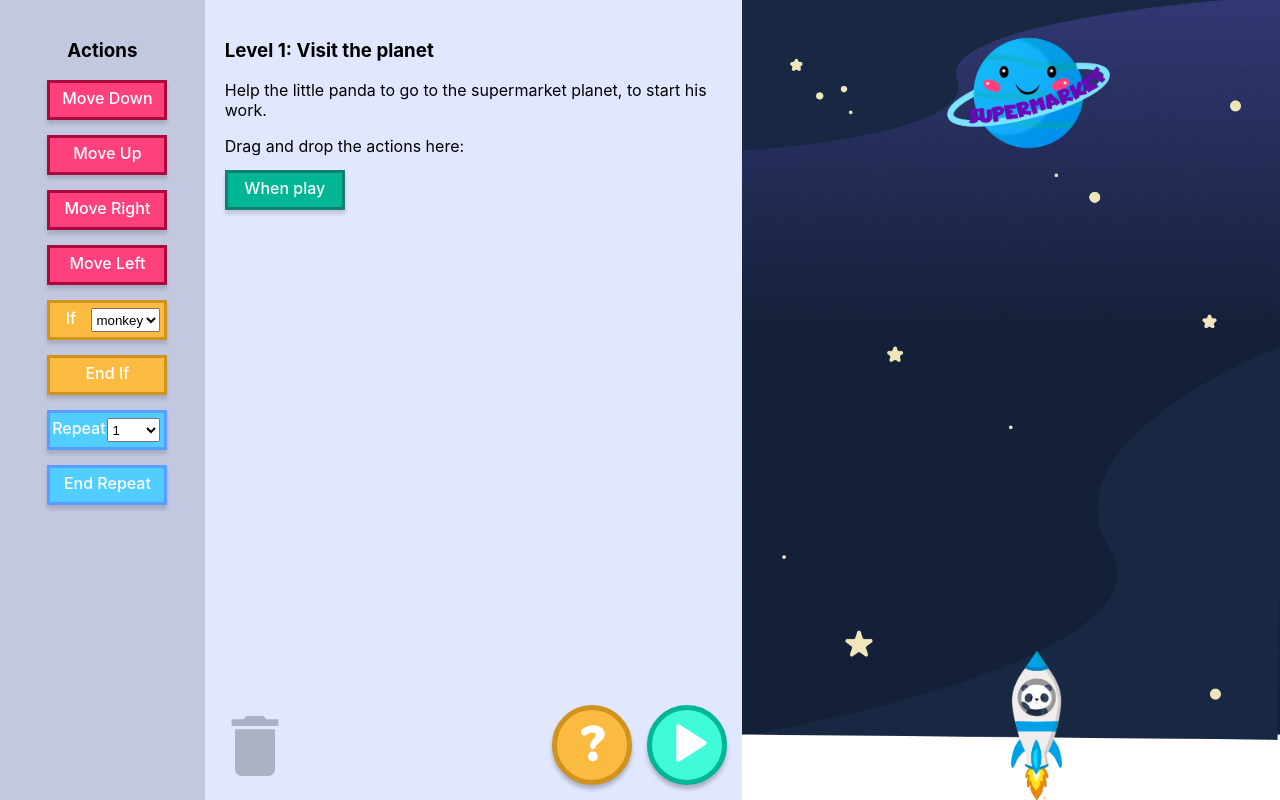
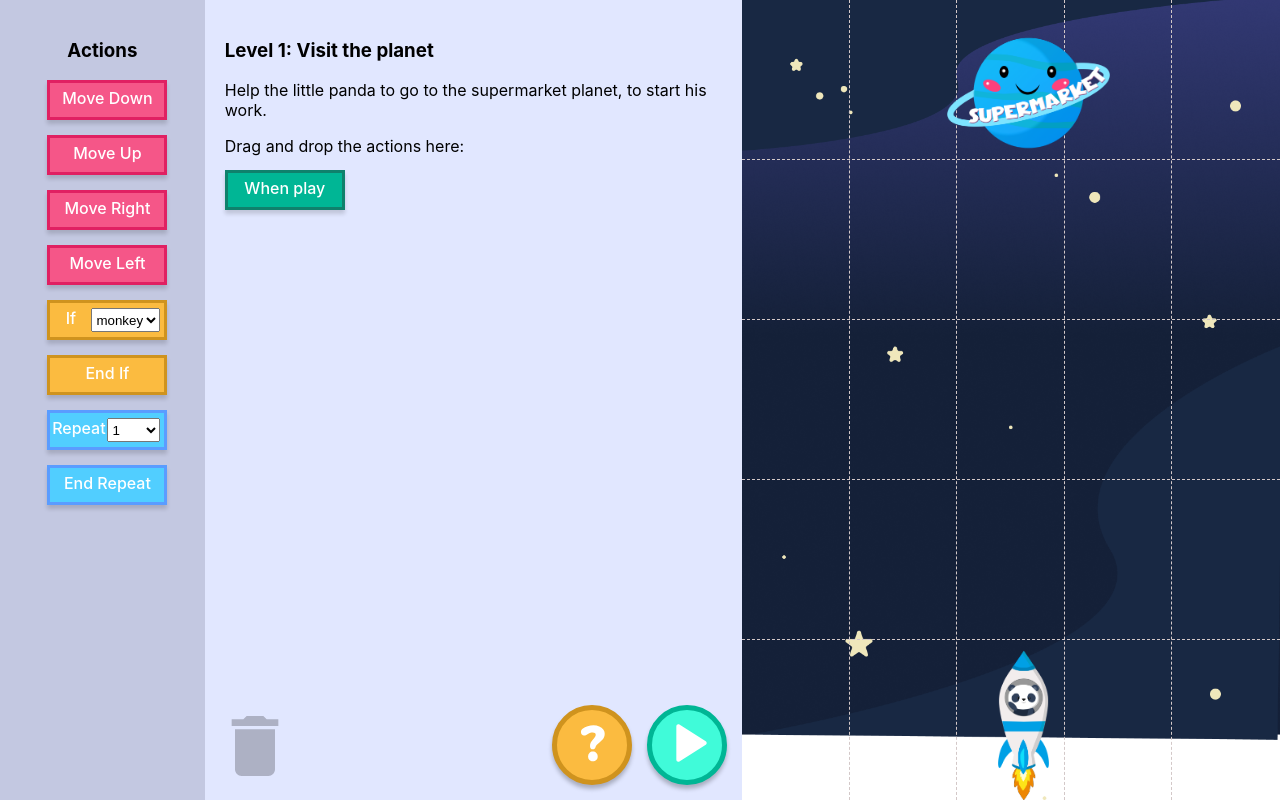
Before and after one commit to katmpatz/LearningHowToCode, a React (Create React App) app: page / in a window 1280 px wide. Built offline with nearby package versions, Linux system fonts and the light colour scheme.

Commit message:
add grid

```diff
--- a/src/Main.css
+++ b/src/Main.css
@@ -131,7 +131,13 @@
     padding-top: 5px;
 }
 
+.command:hover{
+    cursor: pointer;
+}
 
+.block:hover{
+    cursor: pointer;
+}
 
 .buttons-panel{
     grid-row: 3;
@@ -167,6 +173,10 @@
     margin-bottom: 15px;
 }
 
+.round-btn:hover{
+    cursor: pointer;
+}
+
 #help-btn{
     background-color: #FBBB40;
     border: 5px solid #CF931E;
@@ -177,9 +187,25 @@
     border: 5px solid #00B695;
 }
 
+
+#help-btn:hover{
+    background-color: #eea230;
+    border: 5px solid #CF931E;
+}
+
+#play-btn:hover{
+    background-color: #0df0c6;
+    border: 5px solid #00B695;
+}
+
 #play-icon{
     padding-left:8px;
 }
+
+#delete:hover{
+    filter: invert(0.5);
+}
+
 
 .output{
     grid-column: 3;
@@ -187,6 +213,9 @@
     background-image: url("background.png");
     background-repeat: no-repeat;
     background-size: cover;
+    display: grid;
+    grid-template-columns: repeat(5, [col-start] 20% [col-end]); /*The total width of the output div is 42vw*/
+    grid-template-rows: repeat(5, [col-start] 20% [col-end]);
 }
 
 /* css example */
--- a/src/MainView.js
+++ b/src/MainView.js
@@ -192,8 +192,6 @@ onDropDelete = (ev) => {
   });
 }
 
-
-
 myMove = () => {
   let id = null;
   const elem = document.getElementById("rocket");
@@ -201,7 +199,7 @@ myMove = () => {
   clearInterval(id);
   id = setInterval(frame, 5);
   function frame() {
-    if (pos == 400) {
+    if (pos == 450) {
       clearInterval(id);
     } else {
       pos++;
@@ -230,7 +228,7 @@ insideCommand = (c) => {
 setBgColor = (category) => {
   //set colors based on the category
   if(category === 'move') {
-      return '#fe417c';
+      return '#f55688';
   } else if(category === 'if' || category === 'ifEnd') {
       return '#FBBB40';
   } else if(category === 'loop' || category === 'loopEnd') {
@@ -244,7 +242,7 @@ setBgColor = (category) => {
 setBrColor = (category) => {
   //set colors based on the category
   if(category === 'move') {
-    return '#aa0940';
+    return '#e02062';
   } else if(category === 'if' || category === 'ifEnd') {
     return '#CF931E';
   } else if(category === 'loop' || category === 'loopEnd') {
@@ -259,7 +257,7 @@ render() {
 
     var commands = []
 
-    var c = []
+    var grid = []
 
     this.state.blocks.forEach ((b) => {
         blocks.push(
@@ -275,6 +273,7 @@ render() {
              <div className={c.name == "If" || c.name == "Repeat" ? "command-select" : "command"} id={this.insideCommand(c) && "inside"} draggable
                 style = {{backgroundColor: this.setBgColor(c.category), borderColor: this.setBrColor(c.category)}}>
                 <span id="label">{c.name}</span>
+                {/* <PlayIcon style={{width: '15%', height: 'auto'}}/> */}
                 {c.select.length > 0 &&
                     <select id="select">
                         {c.select.map((x,y) =>
@@ -287,6 +286,8 @@ render() {
         // <Command id={c.id} name={c.name} category={c.category} top={c.top} left={c.left} order={c.order}/>
       );
   });
+
+  // for()
 
 
 
@@ -317,7 +318,7 @@ render() {
         </div>
         <div className="buttons-panel">
           <div className="delete-panel" onDragOver={(e)=>this.onDragOver(e)} onDrop={(e)=>this.onDropDelete(e)}>
-            <DeleteIcon/>
+            <DeleteIcon id="delete"/>
           </div>
           <div className="action-panel">
             <button id="help-btn" className="round-btn"><HelpIcon/></button>
@@ -326,8 +327,16 @@ render() {
         </div>
       </div>
       <div className="output">
+        <div style={{gridRow: 1, gridColumn: '1/6', alignSelf: 'end', borderBottom: '1px #d3c8c8 dashed'}}></div>
+        <div style={{gridRow: 2, gridColumn: '1/6', alignSelf: 'end', borderBottom: '1px #d3c8c8 dashed'}}></div>
+        <div style={{gridRow: 3, gridColumn: '1/6', alignSelf: 'end', borderBottom: '1px #d3c8c8 dashed'}}></div>
+        <div style={{gridRow: 4, gridColumn: '1/6', alignSelf: 'end', borderBottom: '1px #d3c8c8 dashed'}}></div>
+        <div style={{gridRow: '1/6', gridColumn: 1, justifySelf: 'end', borderRight: '1px #d3c8c8 dashed'}}></div>
+        <div style={{gridRow: '1/6', gridColumn: 2, justifySelf: 'end', borderRight: '1px #d3c8c8 dashed'}}></div>
+        <div style={{gridRow: '1/6', gridColumn: 3, justifySelf: 'end', borderRight: '1px #d3c8c8 dashed'}}></div>
+        <div style={{gridRow: '1/6', gridColumn: 4, justifySelf: 'end', borderRight: '1px #d3c8c8 dashed'}}></div>
           <img src={planet} height="150" style={{position: 'absolute', top: 5, left: '74vw'}}/>
-          <img id="rocket" src={rocket} height="150" style={{position: 'absolute', bottom: 0, left: '79vw'}}/>
+          <img id="rocket" src={rocket} height="150" style={{position: 'absolute', bottom: 0, left: '78vw'}}/>
       </div>
     </div>
   );
--- a/src/block/blockPresenter.js
+++ b/src/block/blockPresenter.js
@@ -18,8 +18,8 @@ function Block(props){
         //set colors based on the category
         console.log("seklect " + select)
         if(category === 'move') {
-            setBgColor('#fe417c');
-            setBrColor('#aa0940');
+            setBgColor('#f55688');
+            setBrColor('#e02062');
         } else if(category === 'if' || category === 'ifEnd') {
             setBgColor('#FBBB40');
             setBrColor('#CF931E');
```
Also changed, not shown: src/Supermarket_Planet.png.
